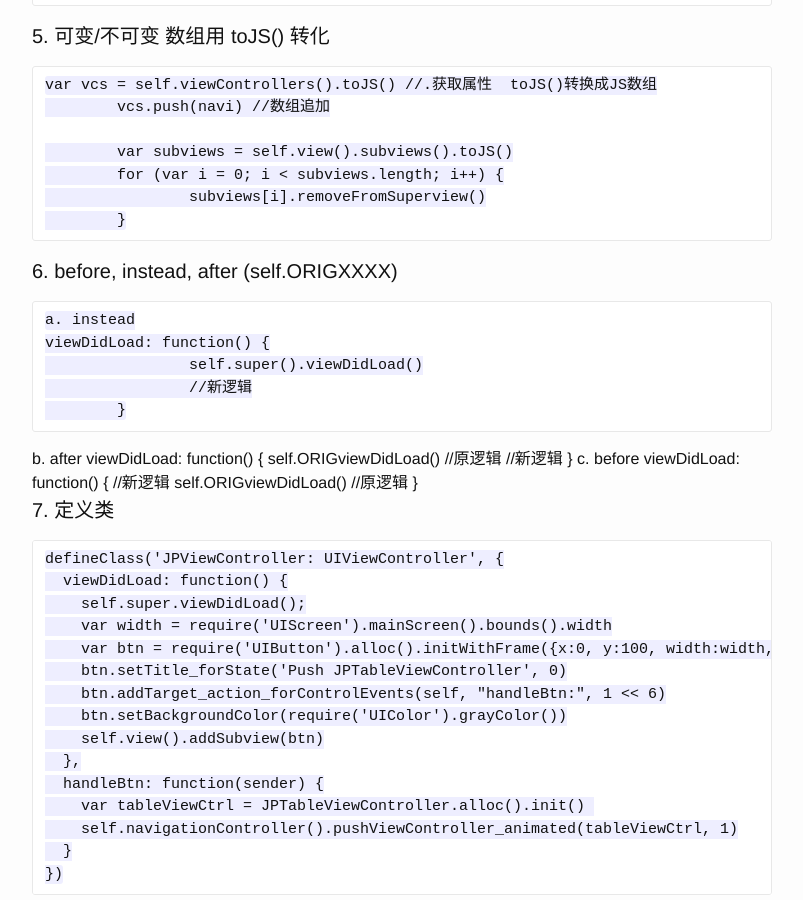
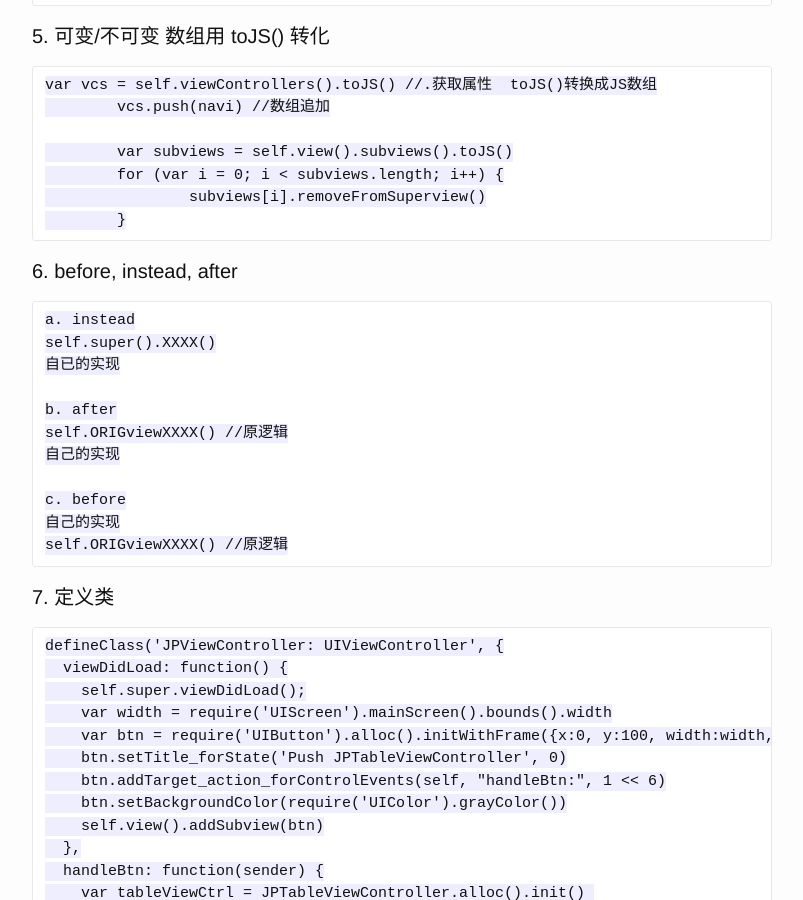
Before and after one commit to sanshanchuns/sanshanchuns.github.io, a Jekyll site: the page built from _posts/2015-07-27-iOS-JSPatch实践.markdown, in a window 1280 px wide and 900 px high, scrolled down 1279 px. Shown: the whole window, without its empty margins (238-1041 px from the left). Built offline with Jekyll 4.4.1, drawn with Linux system fonts in a browser that asks for light colours.

Commit message:
update files

```diff
--- a/_posts/2015-07-27-iOS-JSPatch实践.markdown
+++ b/_posts/2015-07-27-iOS-JSPatch实践.markdown
@@ -62,25 +62,19 @@ categories: jekyll update
   		subviews[i].removeFromSuperview()
   	}
 
-#### 6. before, instead, after (self.ORIGXXXX)
+#### 6. before, instead, after
 
 	a. instead
-	viewDidLoad: function() {
-  		self.super().viewDidLoad()
-  		//新逻辑
-  	}
+	self.super().XXXX()
+	自已的实现
 
-  	b. after
-  	viewDidLoad: function() {
-  		self.ORIGviewDidLoad() //原逻辑
-  		//新逻辑
-  	}
+	b. after
+	self.ORIGviewXXXX() //原逻辑
+	自己的实现
 
-  	c. before
-  	viewDidLoad: function() {
-  		//新逻辑
-  		self.ORIGviewDidLoad() //原逻辑
-  	}
+	c. before
+	自己的实现
+	self.ORIGviewXXXX() //原逻辑
 
 #### 7. 定义类
 
```
Also changed, not shown: other parts of _posts/2015-07-27-iOS-JSPatch实践.markdown (+1 -1 lines).
